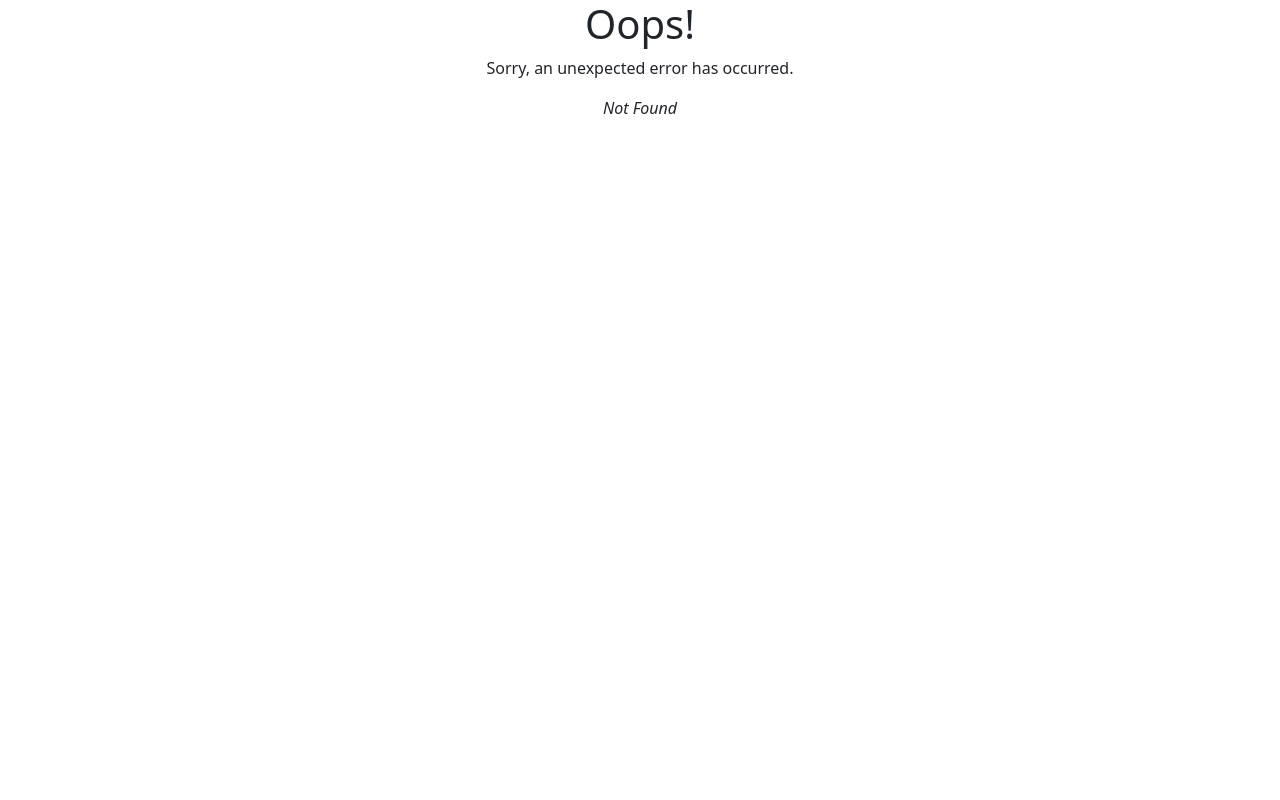
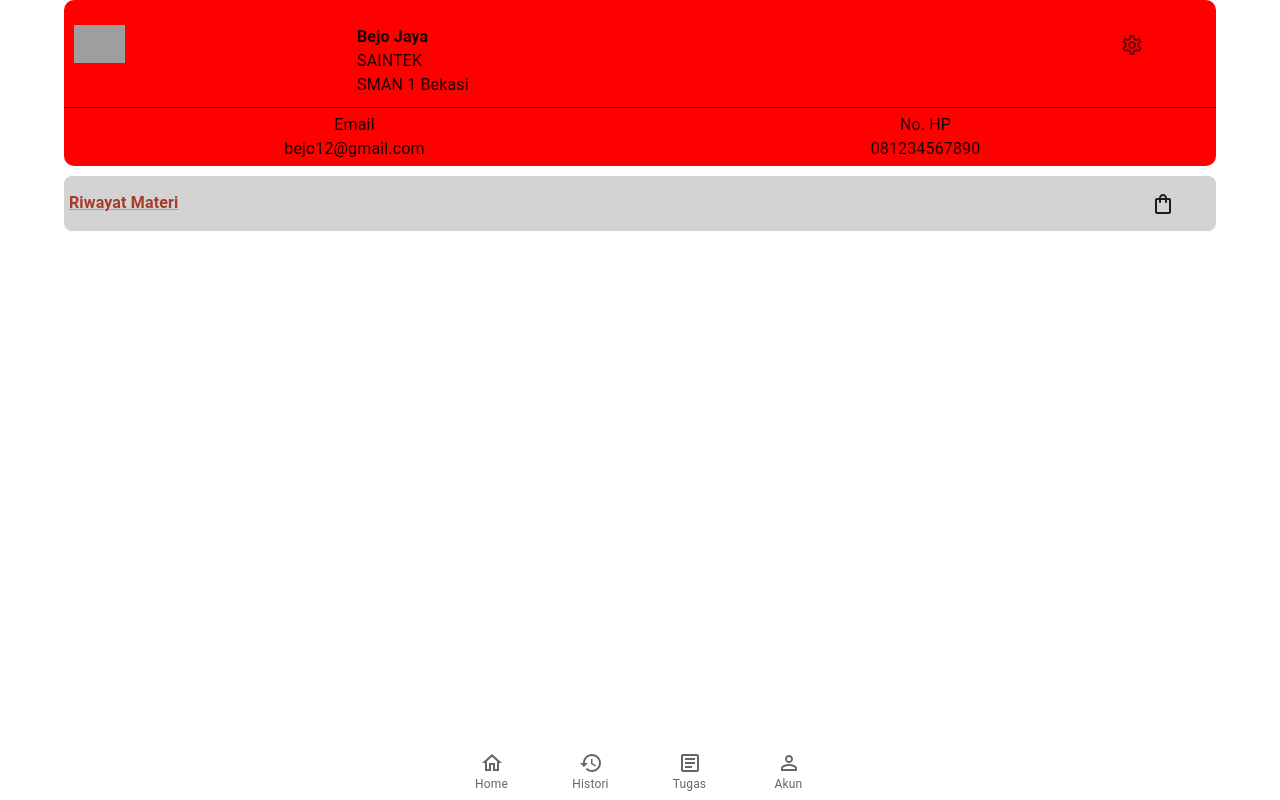
Before and after one commit to Emot-Api-SE4403/SwiftWebsite, a React (Create React App) app: page /profil in a window 1280 px wide. Before the commit this address had no page. Built offline with nearby package versions, Linux system fonts and the light colour scheme; grey boxes are pictures that could not be loaded.

Commit message:
tambah punya faras

```diff
--- a/src/components/NavigationBar.js
+++ b/src/components/NavigationBar.js
@@ -14,7 +14,7 @@ const NavigationBar = () => {
         <Navbar.Collapse id="basic-navbar-nav">
           <Nav className="me-auto">
             <Nav.Link href="/">Home</Nav.Link>
-            <Nav.Link href="/PTugas">TUGAS</Nav.Link>
+            <Nav.Link href="/PTugas">Tugas</Nav.Link>
             <NavDropdown title="Riwayat" id="basic-nav-dropdown">
               <NavDropdown.Item href="/riwayat/materi">
                 Riwayat Materi
@@ -31,8 +31,8 @@ const NavigationBar = () => {
                 Register
               </NavDropdown.Item>
               <NavDropdown.Divider />
-              <NavDropdown.Item href="/account">
-                Manage Account
+              <NavDropdown.Item href="/profil">
+                Manage Profile
               </NavDropdown.Item>
             </NavDropdown>
           </Nav>
--- a/src/index.js
+++ b/src/index.js
@@ -19,6 +19,7 @@ import Home from './pages/Home';
 import HIstoriMateri from './pages/HistoriMateri';
 import HIstoriTugas from './pages/HistoriTugas';
 import Explore from './pages/Explore';
+import Profile from './pages/Profile';
 
 // Menaruh daftar routing disini
 const router = createBrowserRouter([
@@ -77,6 +78,11 @@ const router = createBrowserRouter([
     element: <PTugas />,
     errorElement: <ErrorPage />
   },
+  {
+    path: "/profil",
+    element: <Profile />,
+    errorElement: <ErrorPage />
+  }
 ]);
 
 // Memanggil object routing disini
--- /dev/null
+++ b/src/pages/Profile.js
@@ -0,0 +1,73 @@
+import { Grid, Box, Container, CssBaseline, ThemeProvider, Typography, Link, IconButton} from '@mui/material';
+import * as React from 'react';
+import { ThemeRed } from '../components/Theme';
+import LowerNavbar from '../components/LowerNavbar';
+import logo from '../images/profile.png';
+import StarIcon from '@mui/icons-material/StarBorderOutlined';
+import CartIcon from '@mui/icons-material/ShoppingCartOutlined';
+import BagIcon from '@mui/icons-material/ShoppingBagOutlined';
+import SettingIcon from '@mui/icons-material/SettingsOutlined';
+
+
+export default function Profile() {
+
+    var name = "Bejo Jaya"
+    var jurusan = "SAINTEK"
+    var sekolah = "SMAN 1 Bekasi"
+    var email = "bejo12@gmail.com"
+    var phone = "081234567890"
+
+
+
+    return(
+        <ThemeProvider theme={ThemeRed}>
+            <CssBaseline />
+            <Container  component="main" sx={{padding:'0'}}>
+                <Box sx={{flexDirection:'column', backgroundColor:'red', borderRadius: '10px'}}>
+                    <Grid container sx={{padding:'25px 10px 10px 10px'}}>
+                        <Grid item xs={3}>
+                            <img src={logo} style={{maxWidth:"4vw", height:"auto"}}/>
+                        </Grid>
+                        <Grid item xs={8}>
+                            <Typography variants='p' fontWeight='bold'>{name}</Typography>
+                            <Typography variants='p'>{jurusan}</Typography>
+                            <Typography variants='p'>{sekolah}</Typography>
+                        </Grid>
+                        <Grid item xs={1}>
+                            <IconButton  href="/">
+                                <SettingIcon />
+                            </IconButton>
+                        </Grid>
+                    </Grid>
+                    <Grid container  sx={{textAlign:'center', borderTop: 1, padding:'5px'}} >
+                        <Grid item xs={6}>
+                            <Typography variants='p'>Email</Typography>
+                            <Typography variants='p'>{email}</Typography>
+                        </Grid>
+                        <Grid item xs={6}>
+                            <Typography variants='p'>No. HP</Typography>
+                            <Typography variants='p'>{phone}</Typography>
+                        </Grid>
+                    </Grid>
+                </Box>
+
+                <Box sx={{flexDirection:'column'}}>
+
+                    <Grid container sx={{backgroundColor:'lightgrey', borderRadius: 2, padding:'15px 5px', marginTop:'10px'}}>
+                        <Grid item xs={11}>
+                            <Link href = "/histori/materi"><Typography variants='p' fontWeight='bold'>Riwayat Materi</Typography></Link>
+
+
+
+                        </Grid>
+
+                        <Grid item xs={1} sx={{textAlign:'center'}}>
+                            <BagIcon />
+                        </Grid>
+                    </Grid>
+                </Box>
+            </Container>
+            <LowerNavbar />
+        </ThemeProvider>
+    )
+}
```
